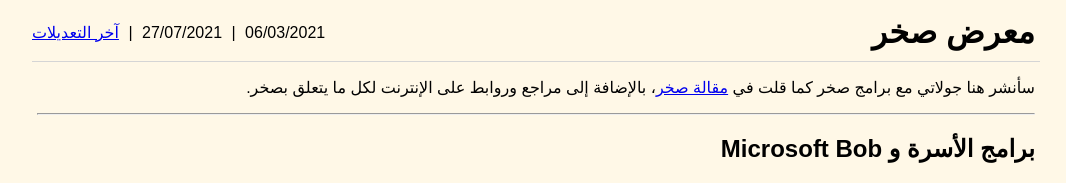
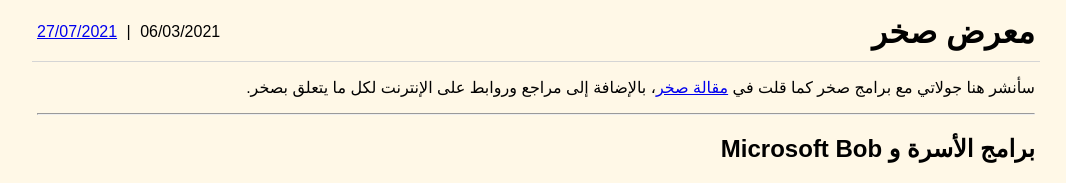
Before and after one commit to abdnh/abdnh.github.io, a Jekyll site: the page built from _posts/2021-03-06-sakhr-gallery.md, in a window 1280 px wide. Shown: the top 183 px of the page, without its empty margins (104-1170 px from the left). Built offline with Jekyll 4.4.1, drawn with Linux system fonts in a browser that asks for light colours; some of the changed text lies outside the part shown.

Commit message:
Ditch our "last modifications" implementation and just link to Github history page
Still need to manually maintain post modification date.
Hopefully jekyll-last-modified-at (https://github.com/gjtorikian/jekyll-last-modified-at) will be supported on Github Pages
soon, or maybe I should build the blog locally and push it to Github? I
should read more about this.

```diff
--- a/_layouts/post.html
+++ b/_layouts/post.html
@@ -13,25 +13,11 @@
 			<time datetime="{{ page.date | date: "%Y-%m-%d"}}" title="تاريخ الإنشاء">{{ page.date | date: "%d/%m/%Y"}}</time>
 			{% if page.modified %}
 			|
-			<time datetime="{{ page.modified | date: "%Y-%m-%d"}}" title="تاريخ آخر تعديل">{{ page.modified | date: "%d/%m/%Y"}}</time>
-			{% endif %}
-			{% if page.changes %}
-				| <a href="#list-of-changes" id="list-of-changes-link">آخر التعديلات</a>
+			<a href="https://github.com/abdnh/abdnh.github.io/commits/master/{{ page.path }}"><time datetime="{{ page.modified | date: "%Y-%m-%d"}}" title="تاريخ آخر تعديل">{{ page.modified | date: "%d/%m/%Y"}}</time></a>
 			{% endif %}
 		</div>
 	</header>
 	<article>
 		{{ content }}
 	</article>
-	{% if page.changes %}
-		<article id="list-of-changes">
-			<h2>آخر التعديلات</h2>
-			<ul>
-				{% for change in page.changes %}
-					<li><time datetime="{{ change.date | date: "%Y-%m-%d"}}">{{ change.date | date: "%d/%m/%Y" }}</time>»
-					{{ change.descr }}</li>
-				{% endfor %}
-			</ul>
-		</article>
-	{% endif %}
 </div>
--- a/css/main.css
+++ b/css/main.css
@@ -125,15 +125,6 @@
     text-decoration: none;
 }
 
-#list-of-changes-link {
-    margin-right: 5px;
-}
-
-#list-of-changes {
-    border-top: var(--section-border);
-    padding: 10px;
-}
-
 .quote {
     font: italic 22px / 1.4em sans-serif;
     padding: 5px 10px 5px 20px;
```
Also changed, not shown: _posts/2021-03-06-sakhr-gallery.md (+0 -4 lines), books/_posts/2021-02-05-alasmaaekolaha.md (+0 -4 lines).
